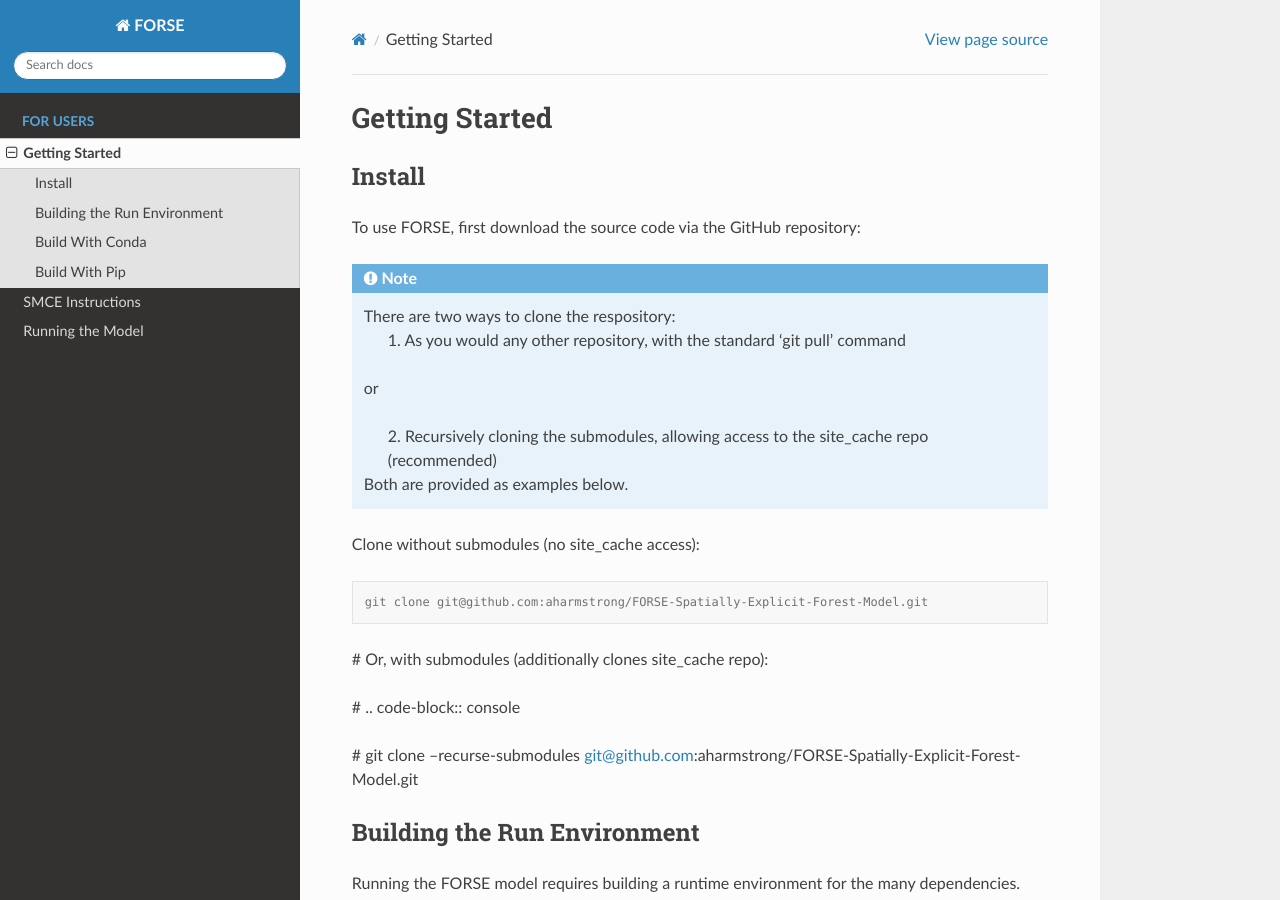
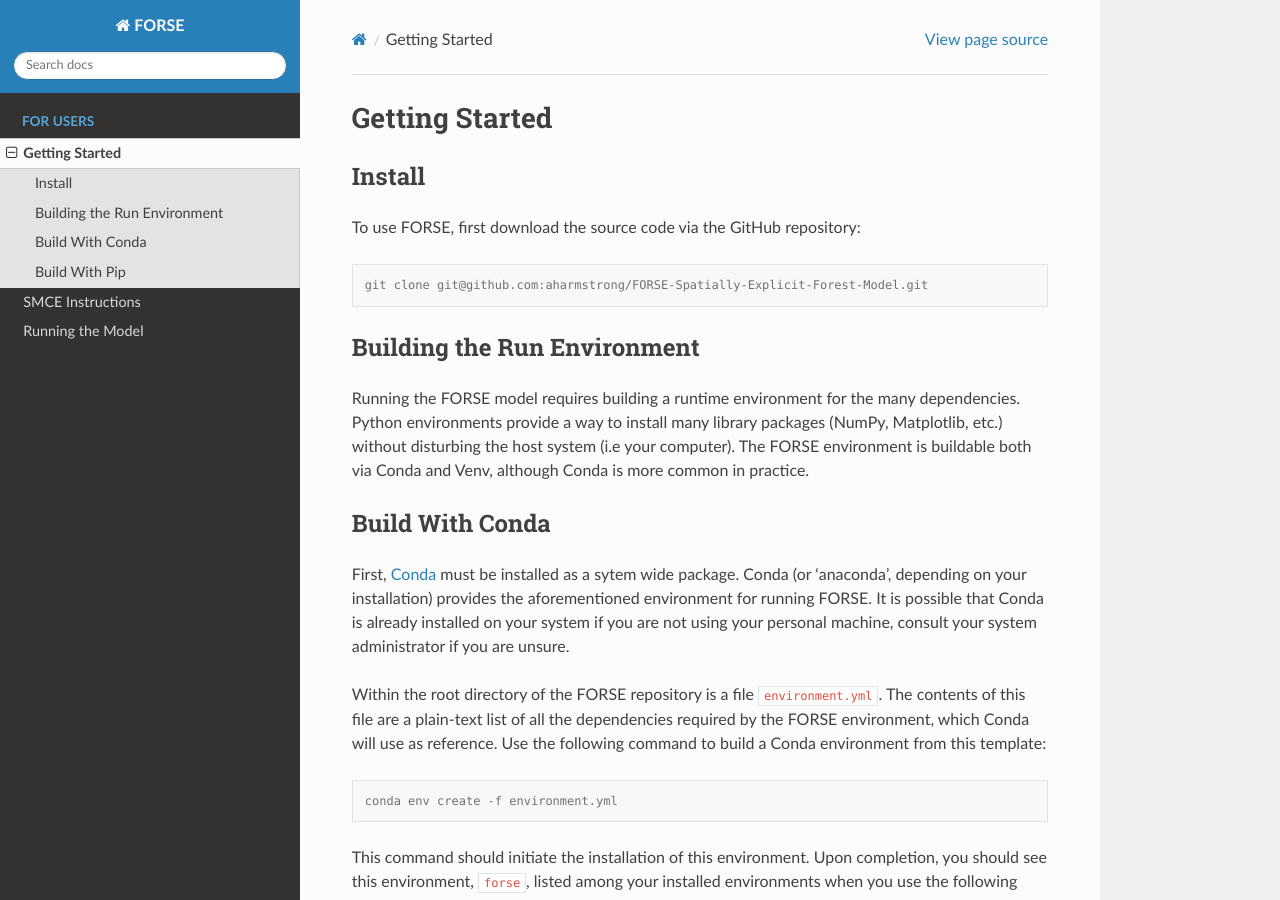
Before and after one commit to TBakewell25/FORSE-Documentation, a Sphinx documentation site: the page built from docs/source/pages/usage.rst, in a window 1280 px wide and 900 px high. Built offline with Sphinx 7.4.7 and the Read the Docs theme 3.1.0, drawn with Linux system fonts in a browser that asks for light colours.

Commit message:
even more incremental changes

```diff
--- a/docs/source/pages/usage.rst
+++ b/docs/source/pages/usage.rst
@@ -8,26 +8,10 @@
 
 To use FORSE, first download the source code via the GitHub repository:
 
-.. note::
-    | There are two ways to clone the respository:
-    |     1. As you would any other repository, with the standard 'git pull' command
-    |
-    | or
-    |
-    |     2. Recursively cloning the submodules, allowing access to the site_cache repo (recommended)
-    | Both are provided as examples below.
-
-Clone without submodules (no site_cache access):
-
 .. code-block:: console
 
    git clone git@github.com:aharmstrong/FORSE-Spatially-Explicit-Forest-Model.git
 
-# Or, with submodules (additionally clones site_cache repo):
-
-# .. code-block:: console
-
-#    git clone --recurse-submodules git@github.com:aharmstrong/FORSE-Spatially-Explicit-Forest-Model.git
 
 Building the Run Environment
 ----------------------------
```
